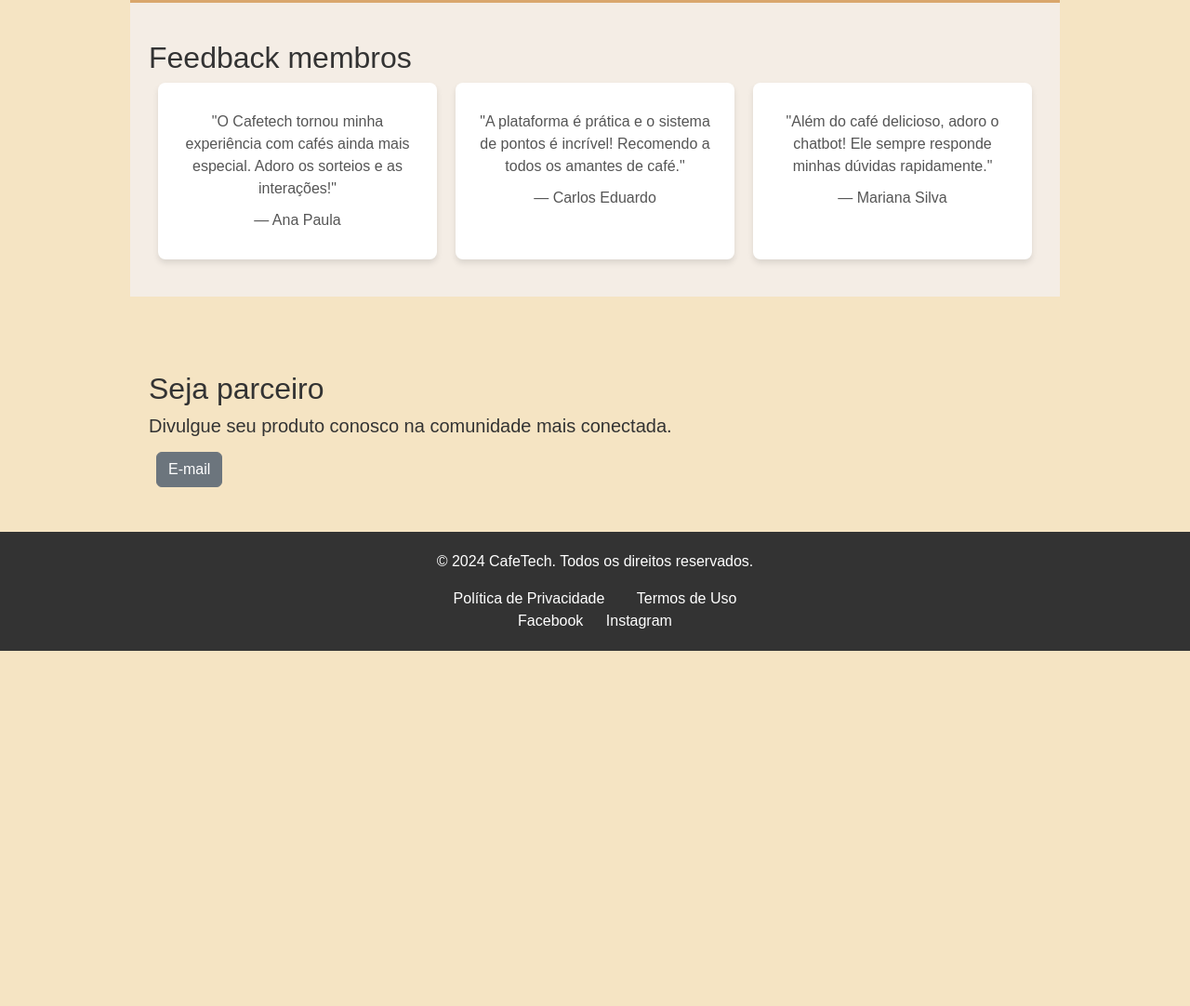
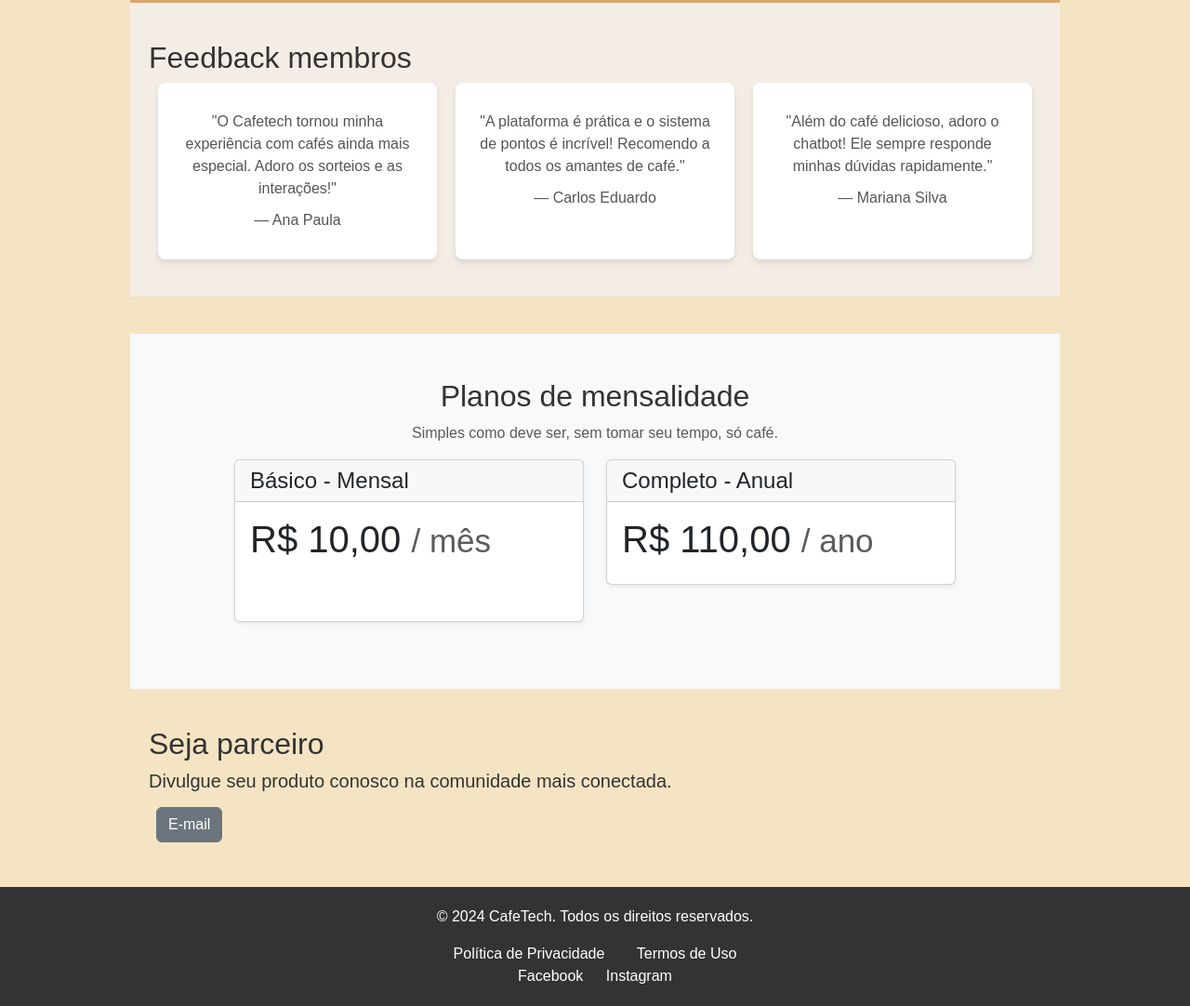
Before and after one commit to Brubzie/fatec-dsm-pi-4sem, a Django app: page / in a window 1280 px wide. Shown: the part 1960-3042 px from the top of the page at 93% size. Before the commit the page ends 2660 px from the top, so only its background shows below. Run offline with Django 5.2, Linux system fonts and the light colour scheme.

Commit message:
Add seção planos

```diff
--- a/CafeTech/core/templates/index.html
+++ b/CafeTech/core/templates/index.html
@@ -100,11 +100,46 @@
         </div>
     </div>
 
+    <!-- Seção de planos -->
+    <section id="planos" class="bg-light py-5">
+        <div class="container">
+            <h2 class="text-center">Planos de mensalidade</h2>
+            <p class="text-center text-muted">Simples como deve ser, sem tomar seu tempo, só café.</p>
+            <div class="row">
+                <div class="col-md-6">
+                    <div class="card mb-4 shadow-sm">
+                        <div class="card-header">
+                            <h4 class="my-0 font-weight-normal">Básico - Mensal</h4>
+                        </div>
+                        <div class="card-body">
+                            <form>
+                                <h1 class="card-title pricing-card-title">R$ 10,00 <small class="text-muted">/ mês</small></h1>
+                            </form>
+                            <p><br></p>
+                        </div>
+                    </div>
+                </div>
+                <div class="col-md-6">
+                    <div class="card mb-4 shadow-sm">
+                        <div class="card-header">
+                            <h4 class="my-0 font-weight-normal">Completo - Anual</h4>
+                        </div>
+                        <div class="card-body">
+                            <form>
+                                <h1 class="card-title pricing-card-title">R$ 110,00 <small class="text-muted">/ ano</small></h1>
+                            </form>
+                        </div>
+                    </div>
+                </div>
+            </div>
+        </div>
+    </section>
+
     <!-- Seção de Parceria -->
     <div class="section">
         <h2>Seja parceiro</h2>
         <h5>Divulgue seu produto conosco na comunidade mais conectada.</h5>
-        <a href="" class="btn btn-secondary m-2">E-mail</a>
+        <a href="mailto:luana.gomes3@fatec.sp.gov.br?subject=Parceria-Cafetech" class="btn btn-secondary m-2">E-mail</a>
     </div>
 
 {% endblock content %}
```
Also changed, not shown: CafeTech/core/templates/homeClient.html (+37 -1 lines), 1 other file.
